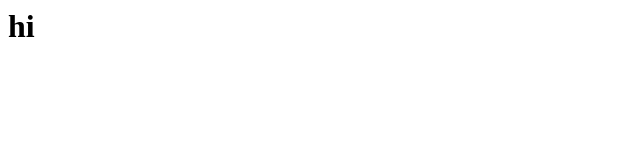
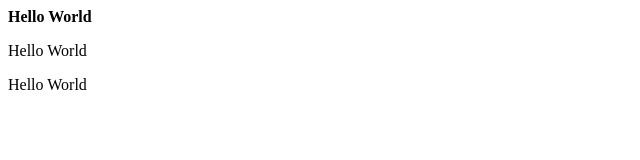
Before and after one commit to r007-73rm1n41/test.github.io, a plain HTML site: page index.html in a window 1280 px wide. Shown: the whole page, without its empty margins (0-640 px from the left). Drawn offline with Linux system fonts and the light colour scheme.

Commit message:
Initial commit

```diff
--- a/index.html
+++ b/index.html
@@ -1,10 +1,9 @@
 <html>
-<head>
-<title>testingGit</title>
-<body>
-
-<h1>hi</h1>
-
-</body>
-</head>
+ <head>
+ </head>
+ <body>
+    <b>Hello World</b>
+    <p>Hello World</p>
+     Hello World
+ </body>
 </html>
```
